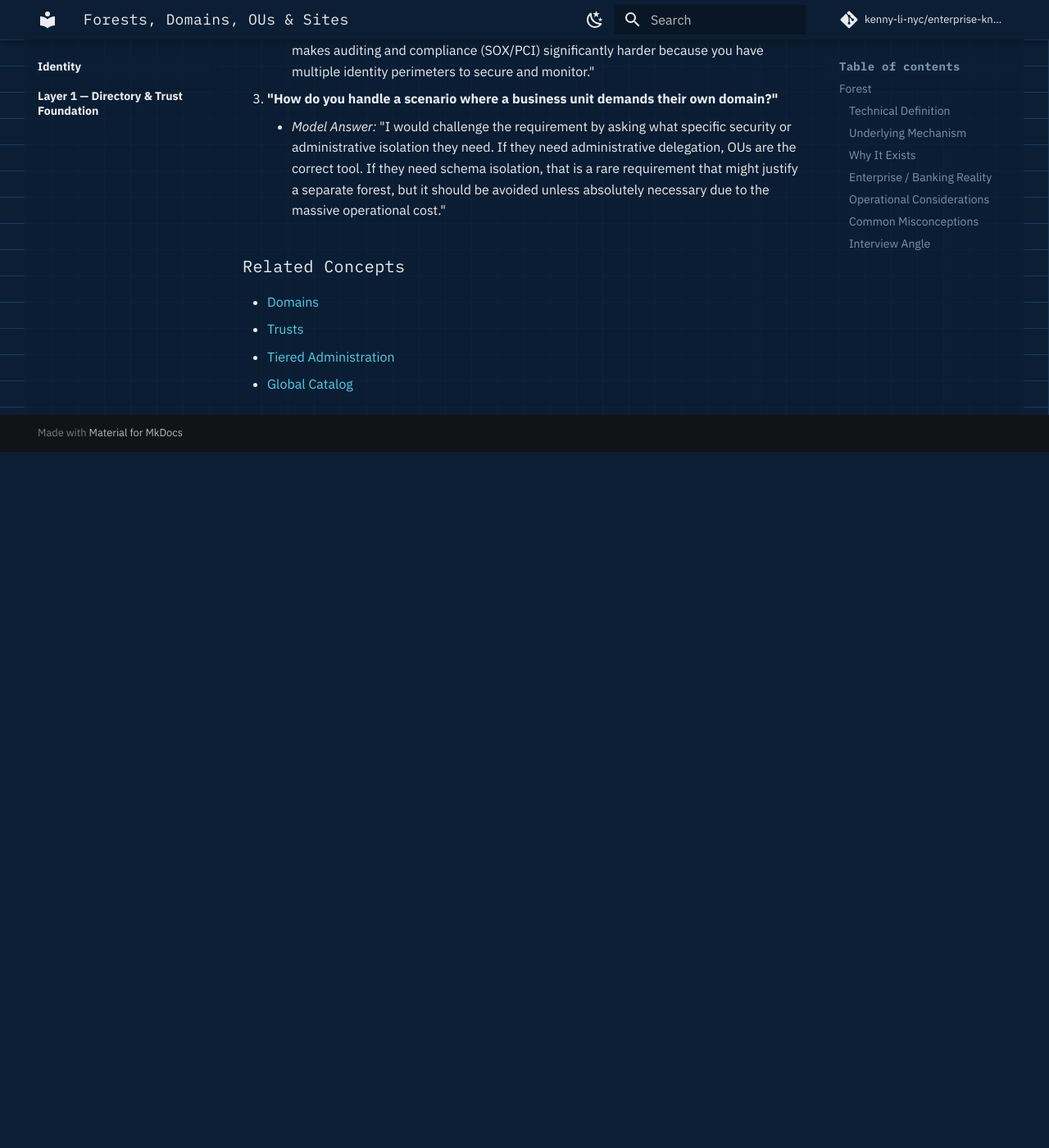
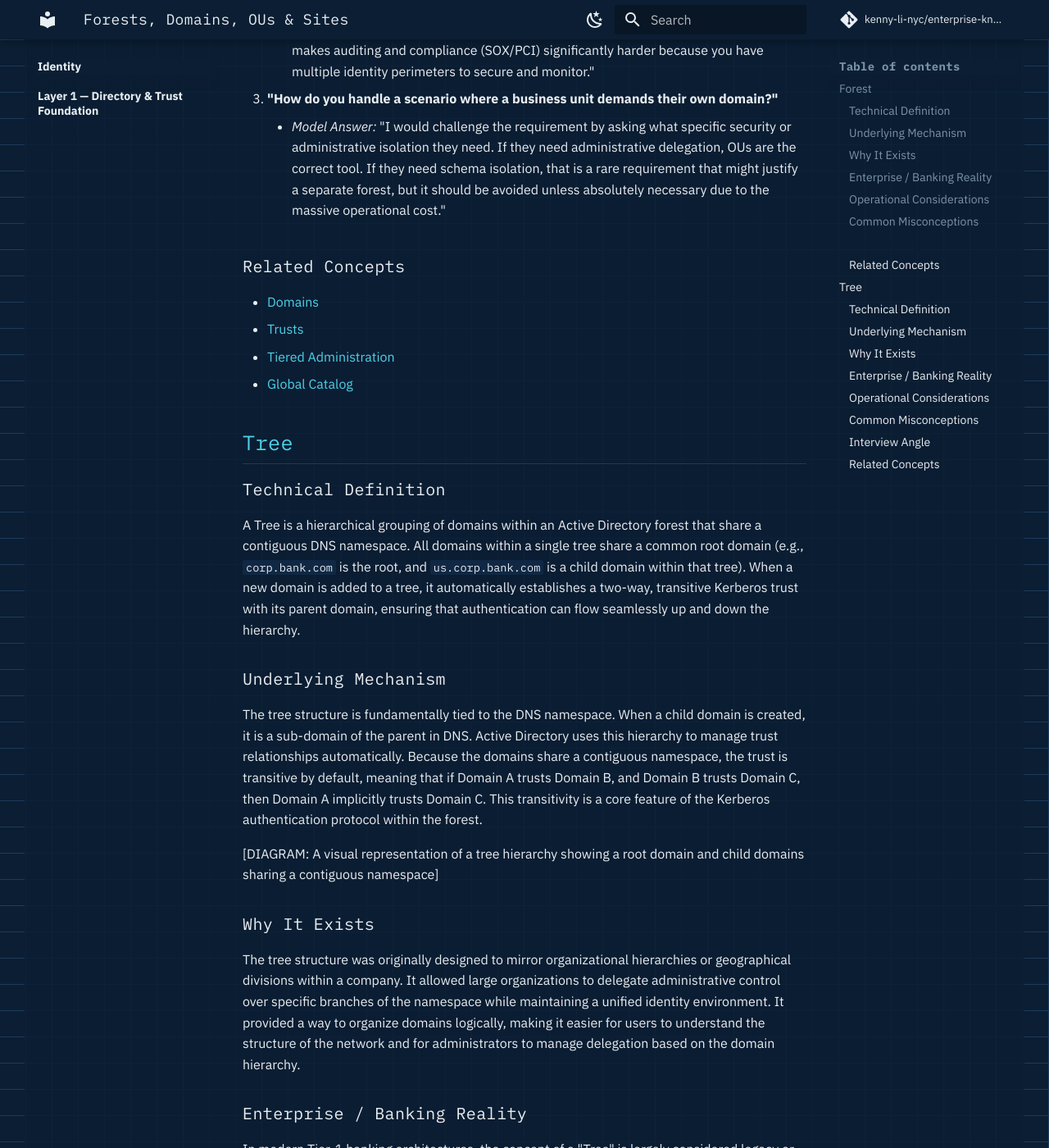
Before and after one commit to kenny-li-nyc/enterprise-knowledge-base, an MkDocs documentation site: the page built from docs/identity/layer1-directory-trust/forests-domains-ous-sites.md, in a window 1280 px wide and 1400 px high, scrolled down 3695 px. Shown: the whole window at 82% size. Built offline with MkDocs 1.6.1 and Material for MkDocs 9.7.7, drawn with Linux system fonts in a browser that asks for light colours; comment, search, counter and statistics services are not loaded; before the commit the page ends 4246 px from its top, so only the background shows below that; some of the changed text lies outside the part shown.

Commit message:
feat: add Tree section to directory trust documentation
Co-authored-by: aider (gemini/gemini-3.1-flash-lite) <aider@aider.chat>

```diff
--- a/docs/identity/layer1-directory-trust/forests-domains-ous-sites.md
+++ b/docs/identity/layer1-directory-trust/forests-domains-ous-sites.md
@@ -91,3 +91,44 @@ Get-ADForest | Select-Object Name, SchemaMaster, DomainNamingMaster, RootDomain
 *   [Trusts](trusts.md)
 *   [Tiered Administration](tiered-administration.md)
 *   [Global Catalog](global-catalog.md)
+
+## Tree
+
+### Technical Definition
+A Tree is a hierarchical grouping of domains within an Active Directory forest that share a contiguous DNS namespace. All domains within a single tree share a common root domain (e.g., `corp.bank.com` is the root, and `us.corp.bank.com` is a child domain within that tree). When a new domain is added to a tree, it automatically establishes a two-way, transitive Kerberos trust with its parent domain, ensuring that authentication can flow seamlessly up and down the hierarchy.
+
+### Underlying Mechanism
+The tree structure is fundamentally tied to the DNS namespace. When a child domain is created, it is a sub-domain of the parent in DNS. Active Directory uses this hierarchy to manage trust relationships automatically. Because the domains share a contiguous namespace, the trust is transitive by default, meaning that if Domain A trusts Domain B, and Domain B trusts Domain C, then Domain A implicitly trusts Domain C. This transitivity is a core feature of the Kerberos authentication protocol within the forest.
+
+[DIAGRAM: A visual representation of a tree hierarchy showing a root domain and child domains sharing a contiguous namespace]
+
+### Why It Exists
+The tree structure was originally designed to mirror organizational hierarchies or geographical divisions within a company. It allowed large organizations to delegate administrative control over specific branches of the namespace while maintaining a unified identity environment. It provided a way to organize domains logically, making it easier for users to understand the structure of the network and for administrators to manage delegation based on the domain hierarchy.
+
+### Enterprise / Banking Reality
+In modern Tier-1 banking architectures, the concept of a "Tree" is largely considered legacy or technical debt. The industry has moved decisively toward "Single Forest, Single Domain" designs. Creating multiple domains (and thus multiple trees) introduces unnecessary complexity, increases the attack surface, and complicates the implementation of Tiered Administration. In a modern bank, you will rarely see a multi-tree design unless it is the result of a legacy merger or acquisition that has not yet been consolidated.
+
+### Operational Considerations
+Managing a tree structure requires careful attention to DNS and trust management. If the DNS hierarchy is broken, authentication and replication can fail. Day-to-day operations involve managing the trust relationships and ensuring that the DNS namespace remains consistent.
+
+[CLI: Command to list domains in a forest to visualize the tree structure]
+
+### Common Misconceptions
+!!! warning "Common Misconceptions"
+    *   **"Trees are required for security."** Trees provide no additional security; they are purely a logical and namespace organization tool.
+    *   **"A forest can only have one tree."** A forest can contain multiple trees, each with its own contiguous namespace (e.g., `bank.com` and `subsidiary.com` can exist in the same forest as separate trees).
+    *   **"Trees are the same as forests."** A tree is a subset of a forest. A forest can contain one or more trees.
+
+### Interview Angle
+1.  **"What is the difference between a Tree and a Forest?"**
+    *   *Model Answer:* "A Forest is the security boundary and the container for the entire AD environment, including the schema and configuration. A Tree is a logical grouping of domains within that forest that share a contiguous DNS namespace. A forest can contain multiple trees, but a tree cannot exist outside of a forest."
+2.  **"Why would you avoid creating multiple trees in a modern AD design?"**
+    *   *Model Answer:* "Multiple trees imply multiple domains, which increases the attack surface, complicates GPO management, and makes Tiered Administration significantly harder to enforce. In a modern, secure environment, we aim for a single-domain, single-forest design to minimize these risks."
+3.  **"How does the namespace affect trust relationships in a tree?"**
+    *   *Model Answer:* "The contiguous namespace allows for automatic, transitive, two-way Kerberos trusts between parent and child domains. This simplifies authentication across the tree, but it also means that a compromise in one domain can potentially propagate to others if not properly secured."
+
+### Related Concepts
+*   [Forest](forests-domains-ous-sites.md#forest)
+*   [Domains](domains.md)
+*   [DNS](dns.md)
+*   [Trusts](trusts.md)
```
